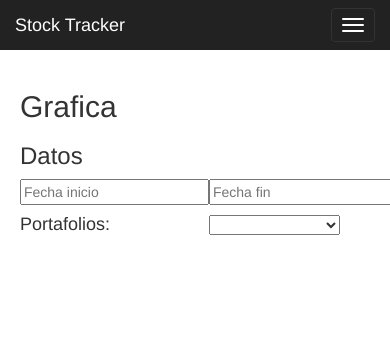
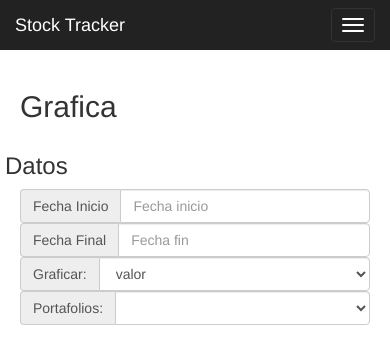
Before and after one commit to rickyrug/stocktrackingweb, a CodeIgniter app: page /StockTracker/index.php/reportes in a window 390 px wide. Shown: the top 364 px of the page. Run offline with CodeIgniter, Linux system fonts and the light colour scheme; tables that the repository leaves empty or names only in its code hold one stand-in row (values such as "Sample post"); some libraries are stand-ins or nearby versions.

Commit message:
Merge origin/master
Conflicts:
	.gitignore

```diff
--- a/application/controllers/Reportes.php
+++ b/application/controllers/Reportes.php
@@ -19,7 +19,8 @@ class Reportes extends CI_Controller {
         $data['titleizquierda'] = "Grafica";
         $data['portafolios'] = $this->get_portafolios();
         $data['dropdownactions'] =  array(
-                                        'onChange' => 'drawChart()'
+                                        'onChange' => 'drawChart()',
+                                        'class'    => 'form-control'
                                          );
         $this->load->helper(array('form', 'url', 'html'));
 
@@ -50,7 +51,7 @@ class Reportes extends CI_Controller {
         $p_portafolios = $portafolios;
         }
 
-         $candel_data = $this->collect_data_candel($p_field, $p_fechainicial, $p_fechafinal, $p_portafolios);
+         $candel_data['valores'] = $this->collect_data_candel($p_field, $p_fechainicial, $p_fechafinal, $p_portafolios);
 
 
          echo json_encode($candel_data, JSON_NUMERIC_CHECK);
@@ -127,4 +128,9 @@ class Reportes extends CI_Controller {
         return $candel_data;
     }
 
+//    private function get_profit_todate($p_portafolios, $){
+//
+//    }
+
+
 }
--- a/application/models/Resultados_Model.php
+++ b/application/models/Resultados_Model.php
@@ -110,7 +110,7 @@ class Resultados_Model extends CI_Model{
 
     public function get_max_min_total($field,$p_fechaini,$p_fechafinal,$p_portafolios){
         $this->db->select('month(res.fecha) as month,
-                          year(res.fecha) as year, max(res.'.$field.') as max, min(res.'.$field.') as min
+                          year(res.fecha) as year, max(res.valor) as max, min(res.valor) as min
                        from (
                           select  fecha, sum('.$field.') as valor
                           from resultados
--- a/application/views/reportes/reporte.php
+++ b/application/views/reportes/reporte.php
@@ -4,32 +4,58 @@
              <div id="chart_div"></div>
         </div>
         <div class="col-md-4">
+            <div class="row">
                 <h3> <?php echo $titlederecha; ?></h3>
-        <table>
-            <tbody>
-                <tr>
-                    <td><input id="fechaini" type="text" name="fechaini" value="" placeholder="Fecha inicio"/></td>
-                    <td><input id="fechafin" type="text" name="fechafin" value="" placeholder="Fecha fin"/></td>
-                </tr>
-                <tr>
-                    <td><h4>Portafolios:</h4></td>
-                    <td>
-                        <?php
-                        echo form_dropdown('portafolios', $portafolios,'',$dropdownactions);
-                        ?>
-                    </td>
-                </tr>
+            </div>
 
-                <tr>
-                    <td colspan="2" id="table_candel_info">
+            <div class="row">
+                <div class="col-md-12 ">
+                    <div class="input-group">
+                        <span class="input-group-addon">Fecha Inicio</span>
+                        <input class="form-control" id="fechaini" type="text" name="fechaini" value="" placeholder="Fecha inicio"/>
+                    </div>
 
-
-                    </td>
-
-                </tr>
-            </tbody>
-        </table>
                 </div>
             </div>
+            <div class="row">
+                <div class="col-md-12 ">
+                    <div class="input-group">
+                        <span class="input-group-addon">Fecha Final</span>
+                        <input class="form-control" id="fechafin" type="text" name="fechafin" value="" placeholder="Fecha fin"/>
+                    </div>
+
+                </div>
+            </div>
+
+             <div class="row">
+                <div class="col-md-12 ">
+                    <div class="input-group">
+                        <span class="input-group-addon">Graficar:</span>
+                        <select name="get_param" class="form-control">
+                            <option>valor</option>
+                            <option>profit</option>
+                            <option>rendimiento</option>
+                        </select>
+                    </div>
+
+                </div>
+            </div>
+            <div class="row">
+                <div class="col-md-12 ">
+                    <div class="input-group">
+                        <span class="input-group-addon">Portafolios:</span>
+                        <?php
+                        echo form_dropdown('portafolios', $portafolios, '', $dropdownactions);
+                        ?>
+                    </div>
+
+                </div>
+            </div>
+            <div class="row">
+                <div id="table_candel_info"></div>
+            </div>
+        </div>
+    </div>
+
 <script type="text/javascript" src="https://www.google.com/jsapi"></script>
 <script src="<?php echo base_url().'js/grafica.js'; ?>"></script>
--- a/js/grafica.js
+++ b/js/grafica.js
@@ -8,7 +8,7 @@ function drawChart() {
     xmlhttp.onreadystatechange = function () {
         if (xmlhttp.readyState == 4 && xmlhttp.status == 200) {
             datos = JSON.parse(xmlhttp.responseText);
-            var data = google.visualization.arrayToDataTable(datos, true);
+            var data = google.visualization.arrayToDataTable(datos.valores, true);
             var options = {
                 legend: 'none',
 
@@ -40,21 +40,22 @@ function drawChart() {
             var chart = new google.visualization.CandlestickChart(document.getElementById('chart_div'));
 
             chart.draw(data, options);
-            draw_table(datos);
+            draw_table(datos.valores);
         }
     };
     var base_url = window.location.pathname;
     var portafolios = $("select[name=portafolios]").val();
+    var parameter   = $("select[name=get_param]").val();
     var fechainicio = $("input[name=fechaini]").val();
     var fechafinal  = $("input[name=fechafin]").val();
-    xmlhttp.open("GET", "http://localhost"+base_url+"/generate_data_candel/profit/"+fechainicio+"/"+fechafinal+"/"+portafolios, true);
+    xmlhttp.open("GET", "http://localhost"+base_url+"/generate_data_candel/"+parameter+"/"+fechainicio+"/"+fechafinal+"/"+portafolios, true);
     xmlhttp.send();
 
 }
 
 
 function draw_table(datos){
-   console.log(datos);
+
    var table = '<table class="table table-hover table_candel"><tbody>';
    var i,e;
    var temp;
```
Also changed, not shown: application/controllers/Resultados.php (+1 -6 lines). Lines whose indentation alone changed are shown as unchanged.
